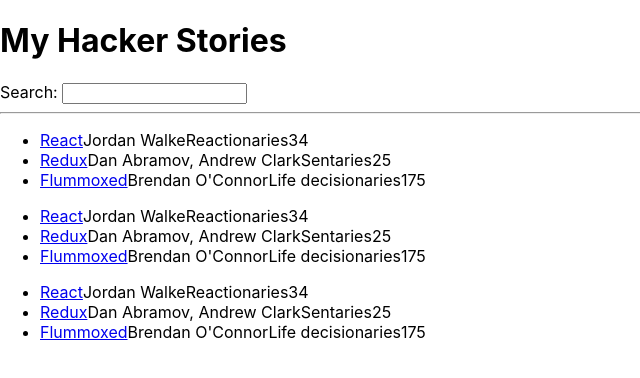
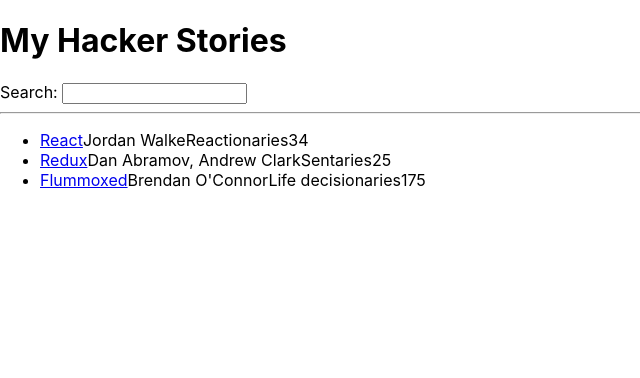
Before and after one commit to bhoconnor/news-filter, a React (Create React App) app: page / in a window 1280 px wide. Shown: the top 378 px of the page, without its empty margins (0-640 px from the left). Built offline with nearby package versions, Linux system fonts and the light colour scheme.

Commit message:
Add props, state, & callback handler

```diff
--- a/src/App.js
+++ b/src/App.js
@@ -1,6 +1,11 @@
+//Some import feature for most or all React JS files apparent, pulls from node_modules folder
 import * as React from 'react';
 
-const list = [
+//APP FUNCTION//////////////////////////////////////////////////////
+
+const App = () => {
+  //ARRAY OF STORY OBJECTS (used to be "list" & a global variable, now moved to local variable in App)
+  const stories = [
     {
       title: 'React',
       url: 'https://reactjs.org/',
@@ -30,43 +35,82 @@
     },
   ];
 
-const App = () => (
+  // A ("callback function gets introduced" says in textbook)
+  const handleSearch = (event) => {
+    //C (" 'calls back' to the place it was introduced" says in textbook)
+    console.log(event.target.value);
+  };
+
+  //Temp console.log to show doesn't re-render since no .useState hook in this function
+  console.log('App renders');
+
+  return (
     <div>
       <h1>My Hacker Stories</h1>
 
-    <Search />
+      {/* // B ("is used elsewhere" says in textbook--note this comment repeats below in Search component) */}
+      <Search onSearch={handleSearch} />
 
       <hr />
 
-    <List />
-
-    <List />
-
-    <List />
+      <List list={stories} />
     </div>
   );
+};
 
-const Search = () => (
+//SEARCH FUNCTION//////////////////////////////////////////////////////
+
+const Search = (props) => {
+  //Example of React's "useState" function to tell it to re-render something
+  const [searchTerm, setSearchTerm] = React.useState('');
+
+  const handleChange = (event) => {
+    setSearchTerm(event.target.value);
+
+    // B ("is used elsewhere" says in textbook--note this comment repeats above in App component)
+    props.onSearch(event);
+  };
+
+  console.log('Search renders');
+
+  return (
     <div>
       <label htmlFor="search">Search: </label>
-    <input id="search" type="text" />
+      <input id="search" type="text" onChange={handleChange} />
     </div>
   );
+};
 
-const List = () => (
+//LIST FUNCTION//////////////////////////////////////////////////////
+//Function pulls from Item function below to automatically populate aspects of each <li> item in <ul> below
+
+const List = (props) => {
+  //Temp console.log to show doesn't re-render since no .useState hook in this function
+  console.log('List renders');
+
+  return (
     <ul>
-    {list.map((item) => (
-      <li key={item.objectID}>
-        <span>
-          <a href={item.url}>{item.title}</a>
-        </span>
-        <span>{item.author}</span>
-        <span>{item.topic}</span>
-        <span>{item.num_comments}</span>
-        <span>{item.points}</span>
-      </li>
+      {/* Props can apparently be used here because the props parameter was passed above to the List function, AND as a way to access the "prop[ertie]s" of the parent App component (which I believe became a parent to List when List was instantiated within App) */}
+      {props.list.map((item) => (
+        <Item key={item.objectID} item={item} />
       ))}
     </ul>
   );
+};
 
+//ITEM FUNCTION//////////////////////////////////////////////////////
+
+const Item = (props) => (
+  <li>
+    <span>
+      <a href={props.item.url}>{props.item.title}</a>
+    </span>
+    <span>{props.item.author}</span>
+    <span>{props.item.topic}</span>
+    <span>{props.item.num_comments}</span>
+    <span>{props.item.points}</span>
+  </li>
+);
+
+//Some necessary part of React JS file apparent
 export default App;
```
Lines whose indentation alone changed are shown as unchanged.
